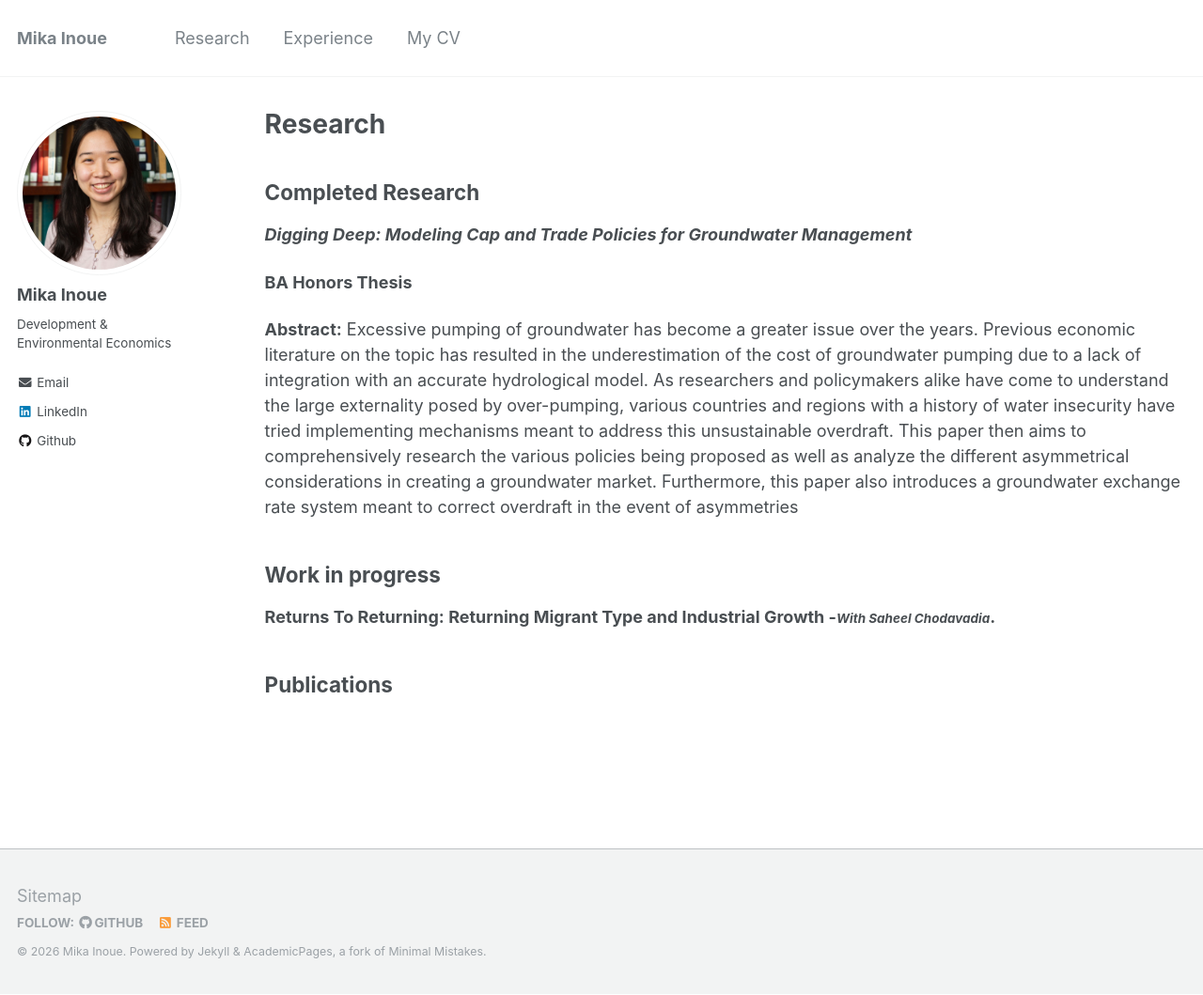
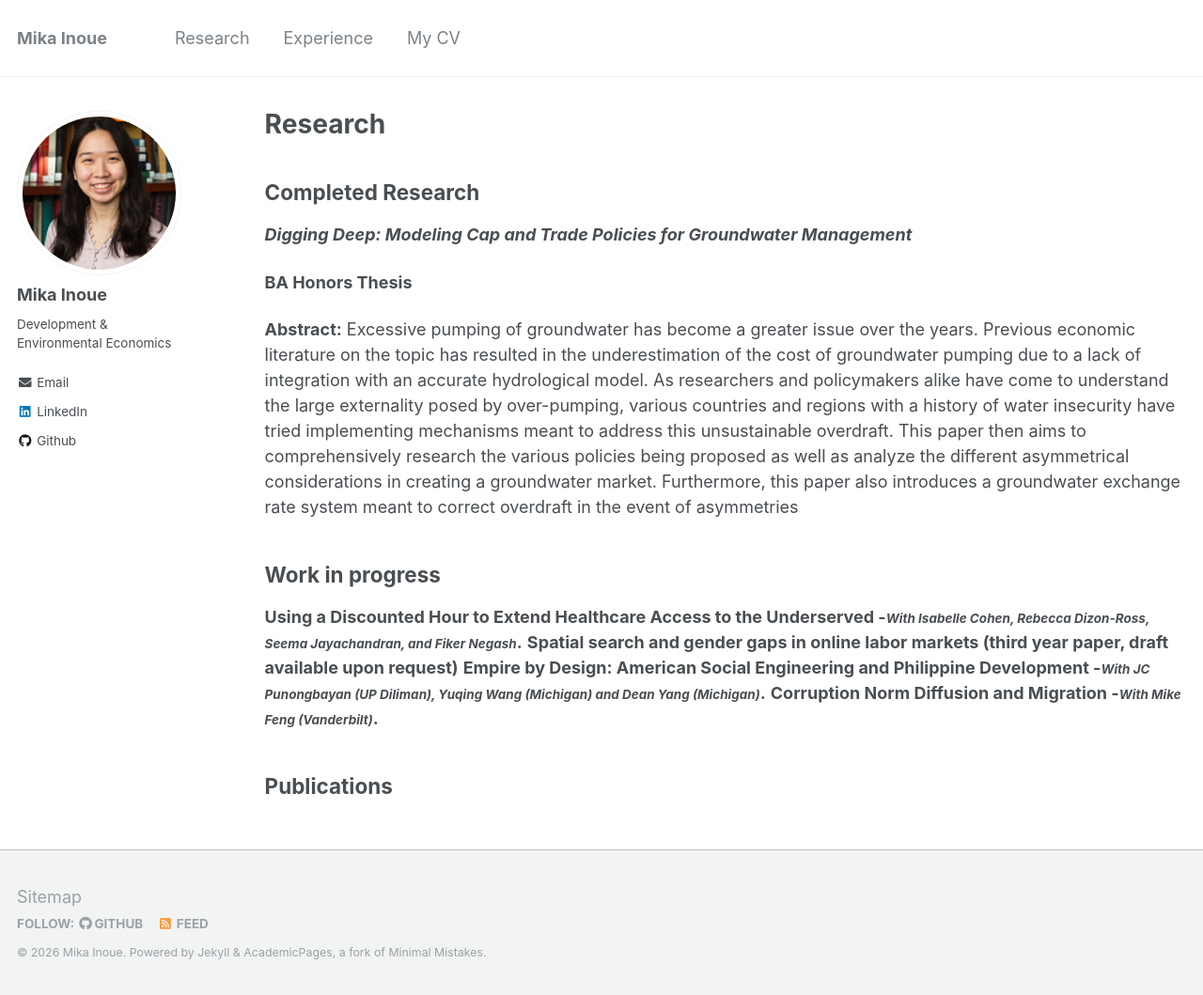
Before and after one commit to mdinoue/mdinoue.github.io, a Jekyll site: the page built from _pages/research.md, in a window 1280 px wide and 1059 px high. Shown: the whole window at 94% size. Built offline with Jekyll 4.4.1, drawn with Linux system fonts in a browser that asks for light colours.

Commit message:
Update research.md

```diff
--- a/_pages/research.md
+++ b/_pages/research.md
@@ -24,6 +24,9 @@ author_profile: true
 
 ## Work in progress
 
-**Returns To Returning: Returning Migrant Type and Industrial Growth -<small>*With Saheel Chodavadia*</small>.**
+**Using a Discounted Hour to Extend Healthcare Access to the Underserved -<small>*With Isabelle Cohen, Rebecca Dizon-Ross, Seema Jayachandran, and Fiker Negash*</small>.**
+**Spatial search and gender gaps in online labor markets (third year paper, draft available upon request)**
+**Empire by Design: American Social Engineering and Philippine Development -<small>*With JC Punongbayan (UP Diliman), Yuqing Wang (Michigan) and Dean Yang (Michigan)*</small>.**
+**Corruption Norm Diffusion and Migration -<small>*With Mike Feng (Vanderbilt)*</small>.**
 
 ## Publications
```
